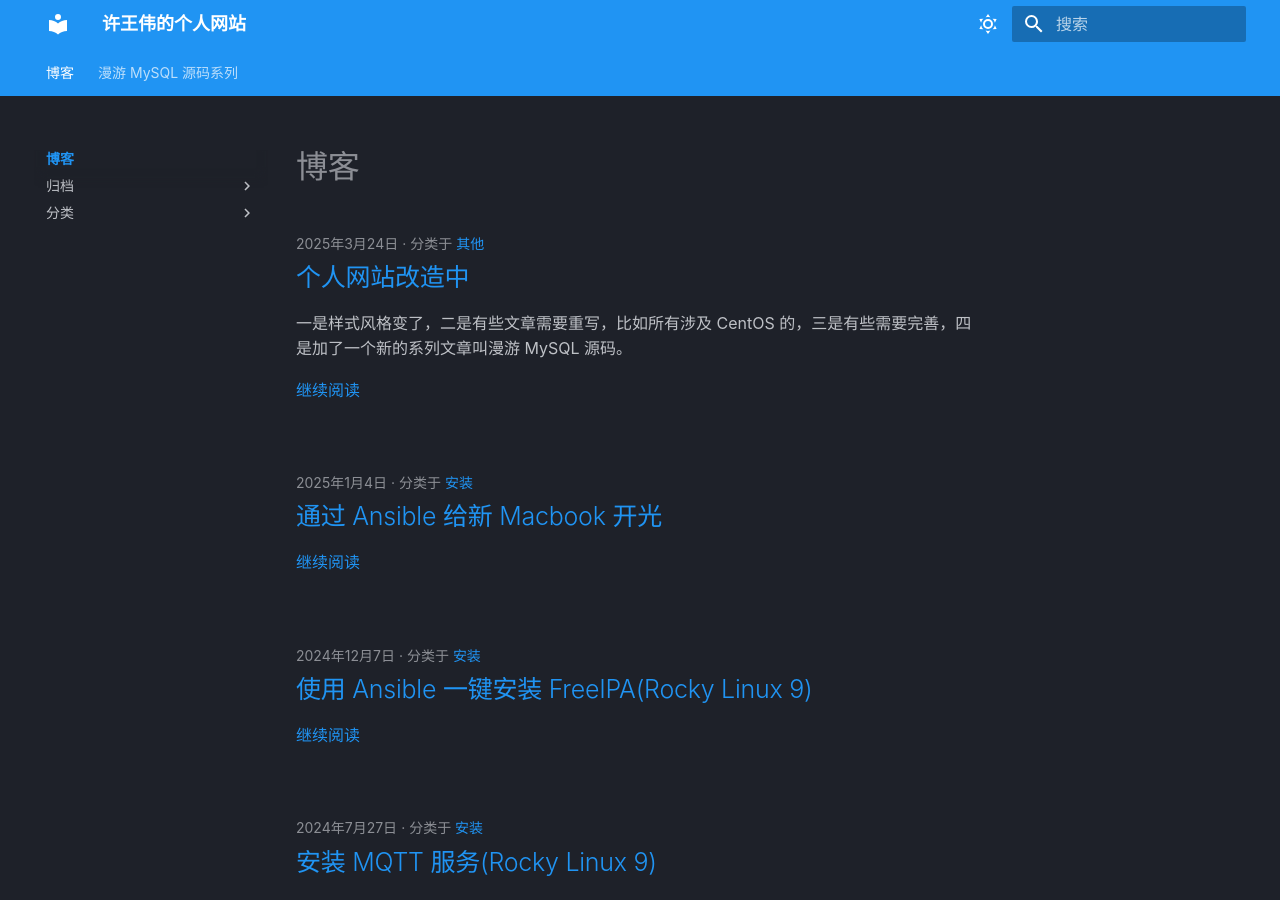
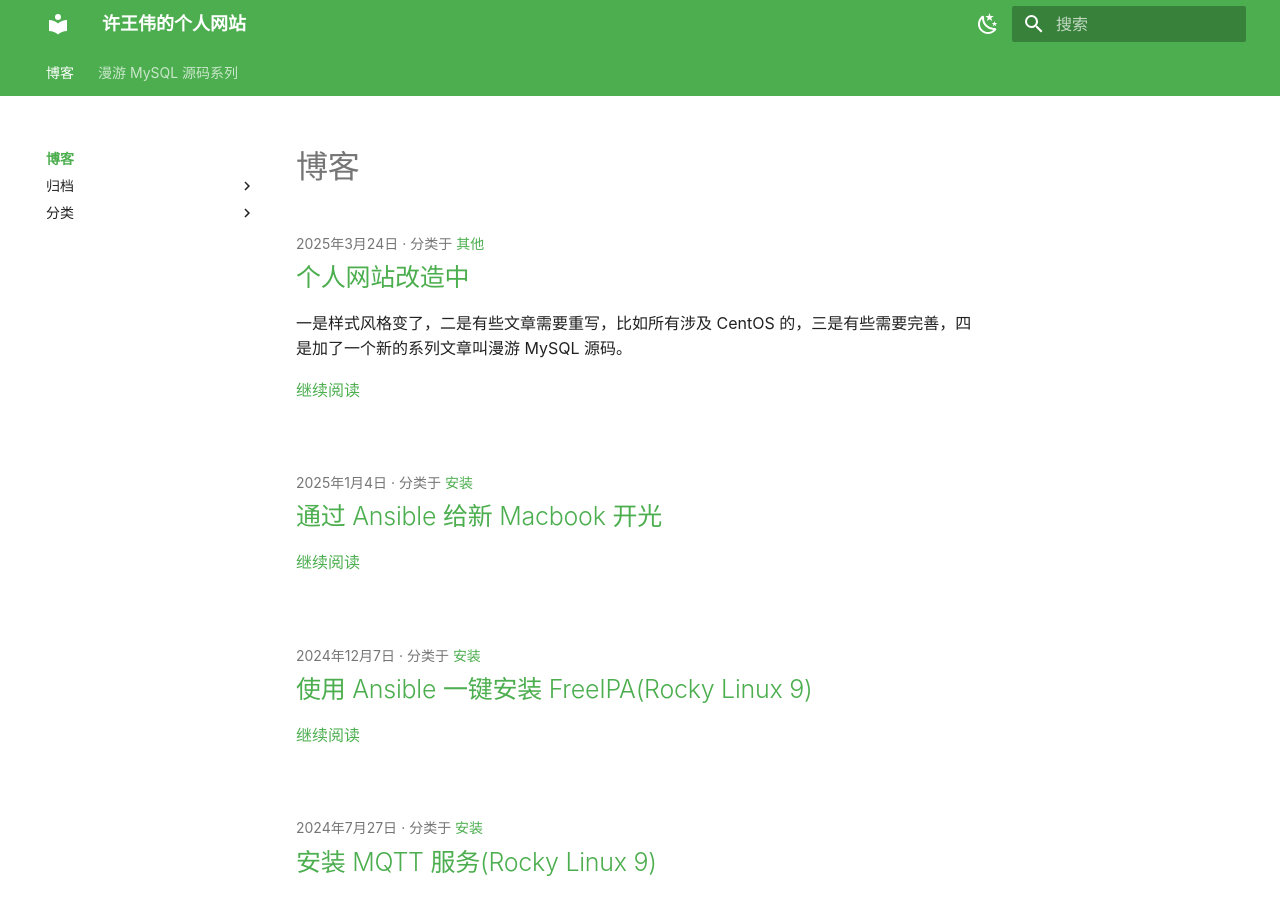
Before and after one commit to dreamwill/dreamwill.github.io, an MkDocs documentation site: the page built from docs/blog/index.md, in a window 1280 px wide and 900 px high. Built offline with MkDocs 1.6.1 and Material for MkDocs 9.7.7, drawn with Linux system fonts in a browser that asks for light colours; some web fonts are replaced.

Commit message:
Default light mode

```diff
--- a/mkdocs.yml
+++ b/mkdocs.yml
@@ -8,6 +8,13 @@ theme:
   font: false
 
   palette:
+    # Light Mode
+    - scheme: default
+      toggle:
+        icon: material/weather-night
+        name: Light mode
+      primary: green
+      accent: green
     # Dark Mode
     - scheme: slate
       toggle:
@@ -15,13 +22,6 @@ theme:
         name: Dark mode
       primary: blue
       accent: blue
-    # Light Mode
-    - scheme: default
-      toggle:
-        icon: material/weather-night
-        name: Light mode
-      primary: green
-      accent: green
 
   features:
     - content.code.copy
```
